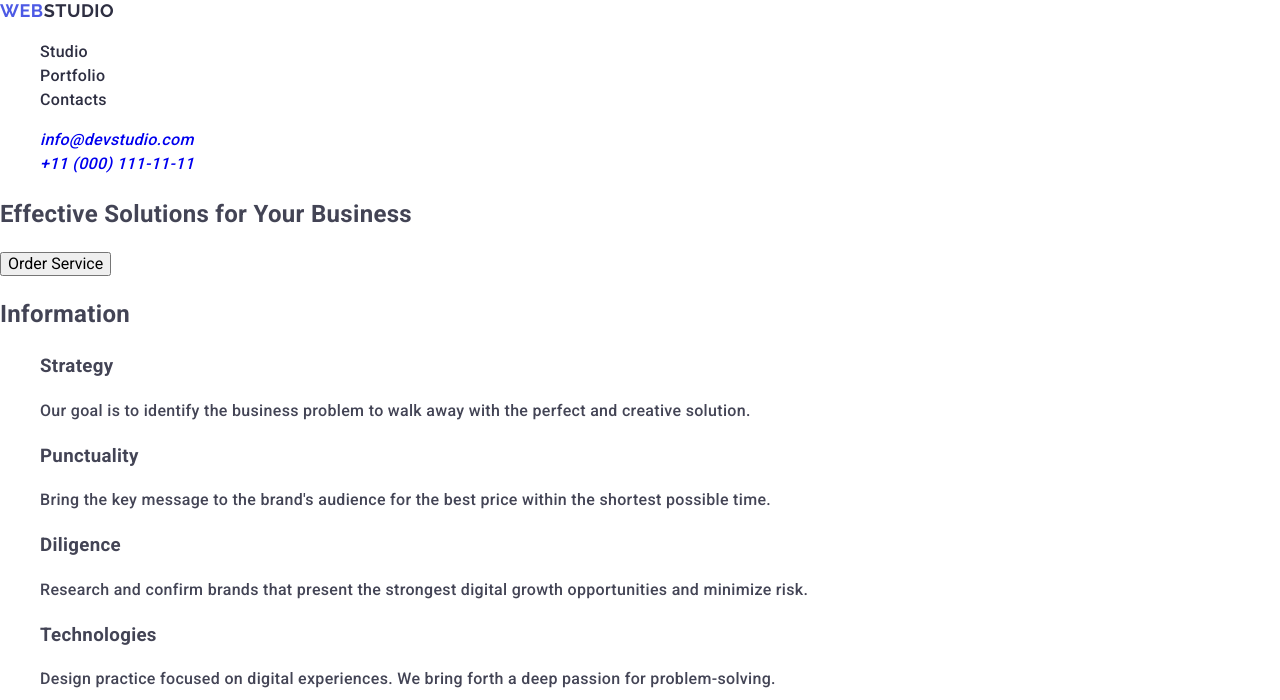
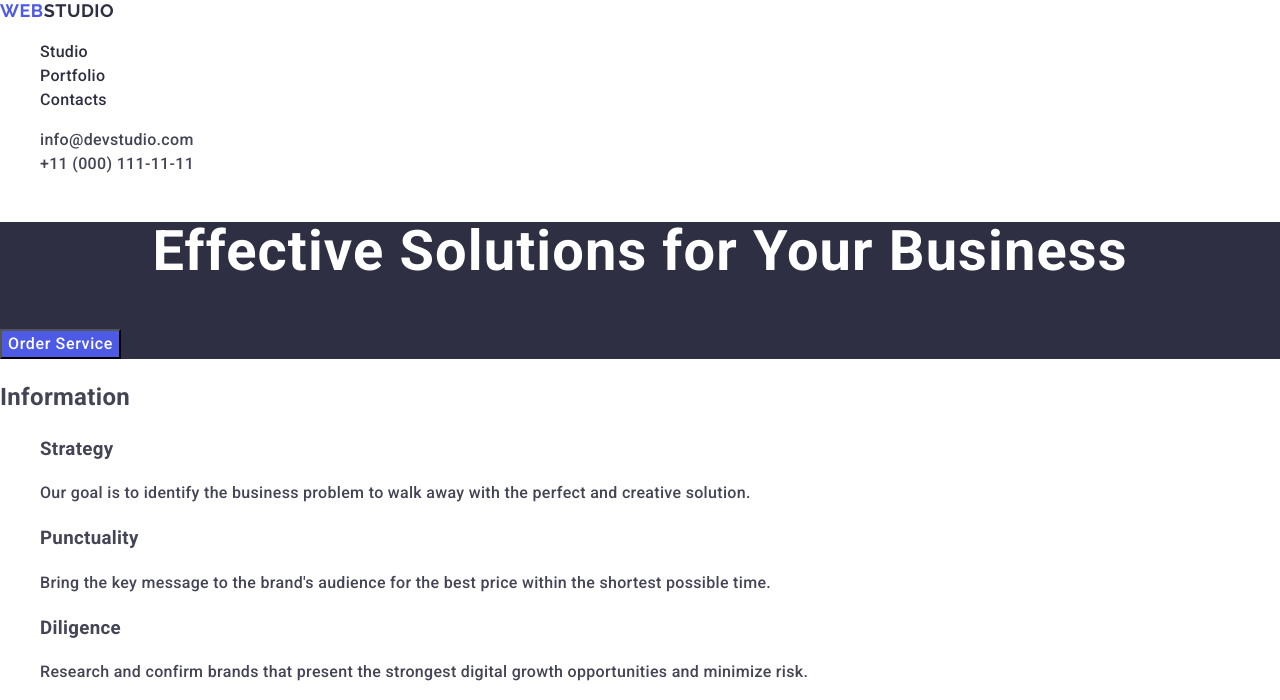
Before and after one commit to EXPua1/goit-markup-hw-06, a plain HTML site: page index.html in a window 1280 px wide. Shown: the top 700 px of the page. Drawn offline with nearby package versions, Linux system fonts and the light colour scheme.

Commit message:
update first section

```diff
--- a/css/styles.css
+++ b/css/styles.css
@@ -16,10 +16,9 @@ a {
   text-decoration: none;
 }
 
+/* Nav */
 .nav_list__items :hover {
   color: #404bbf;
-}
-.nav_list__items :active {
 }
 
 .contacts :hover,
@@ -41,7 +40,38 @@ a {
 .nav_list__items_link__list {
   color: #2e2f42;
 }
-
-.contacts_menu {
+.nav_list__items_link__list:focus {
+  color: #404bbf;
+}
+.contacts {
   font-style: normal;
 }
+.contacts_list__item {
+  color: #434455;
+}
+/* Order section */
+.order {
+  background-color: #2e2f42;
+}
+.order__title {
+  font-size: 56px;
+  line-height: 1.07;
+  text-align: center;
+  letter-spacing: 0.02em;
+  color: #ffffff;
+}
+.order__button {
+  background-color: #4d5ae5;
+  font-family: "Roboto", sans-serif;
+  font-weight: 500;
+  font-size: 16px;
+  line-height: 1.5;
+  letter-spacing: 0.04em;
+  color: #ffffff;
+}
+
+.order__button:hover,
+:focus {
+  background-color: #404bbf;
+  cursor: pointer;
+}
--- a/index.html
+++ b/index.html
@@ -36,10 +36,10 @@
         <address class="contacts">
             <ul>
                 <li>
-                    <a href="mailto:info@devstudio.com">info@devstudio.com</a>
+                    <a class="contacts_list__item" href="mailto:info@devstudio.com">info@devstudio.com</a>
                 </li>
                 <li>
-                    <a href="tel:+110001111111">+11 (000) 111-11-11</a>
+                    <a class="contacts_list__item" href="tel:+110001111111">+11 (000) 111-11-11</a>
                 </li>
             </ul>
 
@@ -47,13 +47,15 @@
         </address>
     </header>
     <main>
-        <section>
-            <h1>Effective Solutions
+        <section class="order">
+            <h1 class="order__title">Effective Solutions
                 for Your Business</h1>
 
-            <button type="button">Order Service</button>
+            <button type="button" class="order__button">Order Service</button>
         </section>
+
         <section>
+
             <h2>Information</h2>
             <ul>
                 <li>
```
